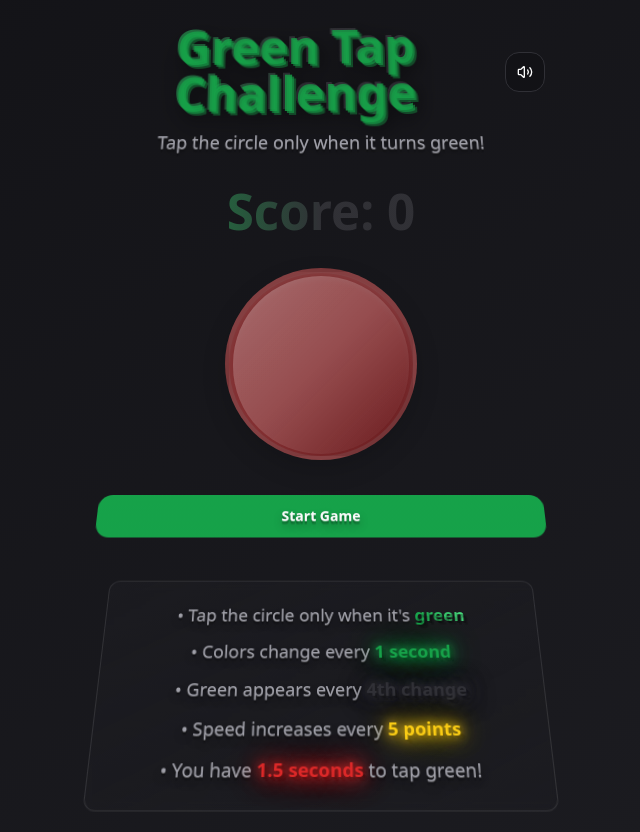
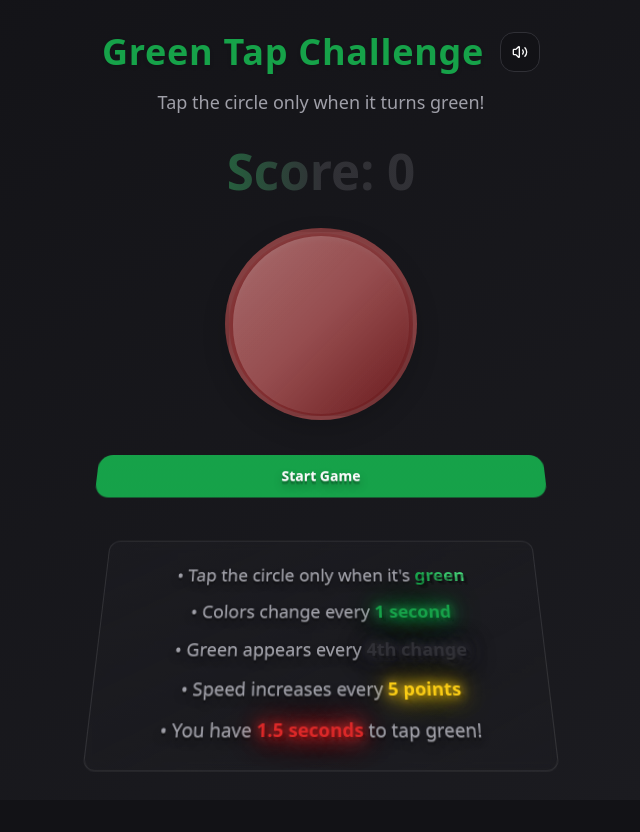
Before and after one commit to mchisty/green-tap-frenzy, a React (Vite) app: page / in a window 1280 px wide. Shown: the whole page, without its empty margins (319-959 px from the left). After the commit the page ends 800 px from the top, so only its background shows below. Built offline with nearby package versions, Linux system fonts and the light colour scheme; the HTML template or start-up script is replaced by a standard one.

Commit message:
Revert visual changes

```diff
--- a/src/components/GreenTapGame.tsx
+++ b/src/components/GreenTapGame.tsx
@@ -215,9 +215,9 @@ const GreenTapGame = () => {
     <div className="min-h-screen flex flex-col items-center justify-center p-6 bg-gradient-to-br from-background to-card">
       <div className="text-center space-y-8 max-w-md w-full">
         {/* Title */}
-        <div className="space-y-2">
+        <div className="space-y-4">
           <div className="flex items-center justify-center gap-4">
-            <h1 className="text-5xl font-bold bg-gradient-to-r from-primary via-accent to-secondary bg-clip-text text-transparent title-3d animate-title-float">
+            <h1 className="text-4xl font-bold text-primary title-clean">
               Green Tap Challenge
             </h1>
             <Button
@@ -229,7 +229,7 @@ const GreenTapGame = () => {
               {isMuted ? <VolumeX size={20} /> : <Volume2 size={20} />}
             </Button>
           </div>
-          <p className="text-muted-foreground text-3d text-lg">
+          <p className="text-muted-foreground text-lg">
             Tap the circle only when it turns green!
           </p>
         </div>
--- a/src/index.css
+++ b/src/index.css
@@ -137,10 +137,10 @@ All colors MUST be HSL.
     transform: perspective(500px) rotateX(15deg);
   }
 
-  .title-3d {
-    text-shadow: var(--shadow-title-3d);
-    transform: perspective(800px) rotateX(10deg) rotateY(-5deg);
-    filter: drop-shadow(0 10px 20px hsl(0 0% 0% / 0.3));
+  .title-clean {
+    text-shadow: 0 2px 4px hsl(0 0% 0% / 0.1);
+    font-weight: 700;
+    letter-spacing: 0.02em;
   }
 
   .glow-3d {
```
